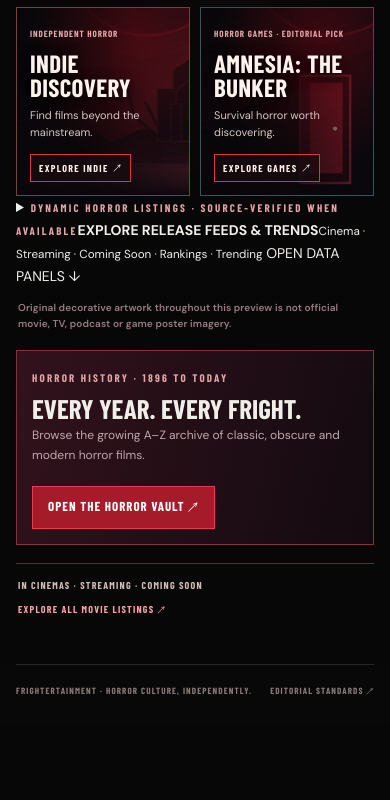
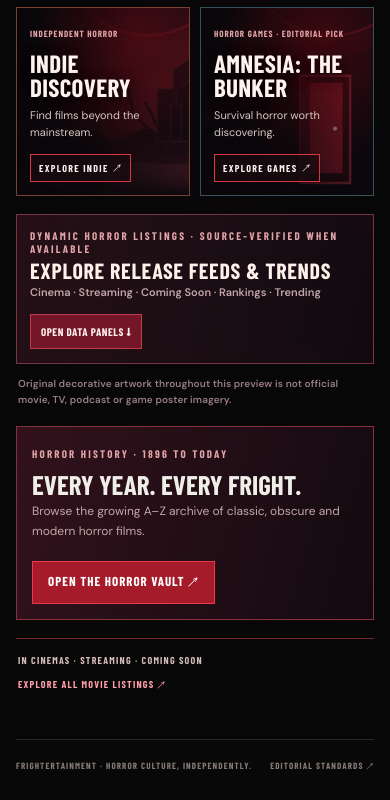
Before and after one commit to frightertainment-dotcom/frightertainment-website, a website: page index.html in a window 390 px wide. Shown: the part 1375-2175 px from the top of the page. Before the commit the page ends 2100 px from the top, so only its background shows below. Drawn offline with nearby package versions, Linux system fonts and the light colour scheme; no server answers; a web font is replaced by a local one.

Commit message:
Style optional discovery drawer while keeping mobile horror dashboard compact

```diff
--- a/hub.css
+++ b/hub.css
@@ -340,3 +340,22 @@
 .horror-year__film-link:hover .horror-year__film-title{text-decoration:underline;text-decoration-color:#ff4b5d;text-underline-offset:3px}
 .horror-year__film-type{pointer-events:none}
 @media(max-width:660px){.horror-year__film-link{min-height:46px;padding:9px 12px}.horror-year__film-title{font-size:16px}}
+
+
+/* Homepage should remain a compact horror dashboard, not a wall of data-provider
+ * panels. The optional source-driven feeds expand only when the reader asks. */
+.home-discovery-wrap{border:1px solid #753541;margin-top:18px;background:linear-gradient(105deg,#251017,#110b10);box-shadow:inset 0 0 30px #5c132012}
+.home-discovery-wrap__summary{list-style:none;cursor:pointer;display:flex;justify-content:space-between;align-items:center;gap:15px;padding:15px 21px;min-height:85px}
+.home-discovery-wrap__summary::-webkit-details-marker{display:none}
+.home-discovery-wrap__summary>span:first-child{display:grid;gap:4px}
+.home-discovery-wrap__summary strong{font:900 clamp(23px,2.5vw,34px)/1 var(--font-display);color:#fff0ea;letter-spacing:.7px}
+.home-discovery-wrap__summary small{font:600 11px var(--font-body);color:#c1a5a9}
+.home-discovery-wrap__action{flex:none;font:900 12px var(--font-display);border:1px solid #bd3c4e;background:#731627;padding:10px 13px;color:#fff1ed;letter-spacing:.5px}
+.home-discovery-wrap__summary:focus-visible{outline:3px solid #ff6c7a;outline-offset:4px}
+.home-discovery-wrap__summary:hover{background:#5b1b2733}
+.home-discovery-wrap[open] .home-discovery-wrap__summary{border-bottom:1px solid #773640}
+.home-discovery-wrap[open] .home-discovery-wrap__action{background:#23121a}
+.home-discovery-wrap[open] .home-discovery-wrap__action::first-letter{color:#ff7684}
+.home-discovery-wrap .home-discovery{margin:0;padding:20px;border:0;background:transparent;box-shadow:none}
+@media(max-width:650px){.home-discovery-wrap__summary{padding:14px 13px;align-items:start;flex-wrap:wrap}.home-discovery-wrap__summary strong{font-size:24px}.home-discovery-wrap__action{font-size:11px;padding:8px 10px}.home-discovery-wrap .home-discovery{padding:12px}.home-discovery__grid{grid-template-columns:1fr 1fr}}
+@media(max-width:420px){.home-discovery-wrap__summary strong{font-size:22px}.home-discovery__grid{grid-template-columns:1fr}}
```
